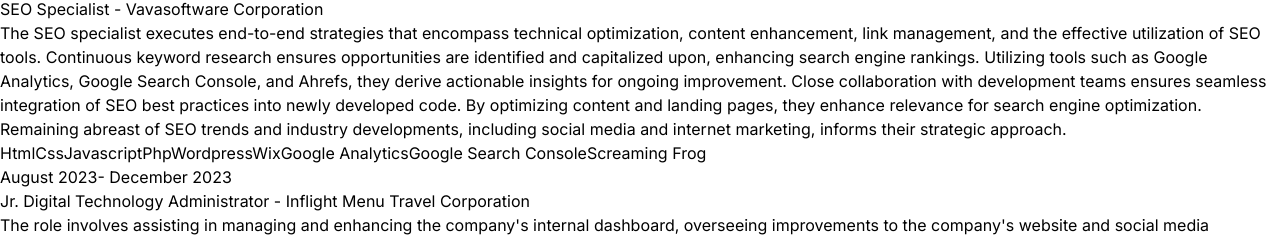
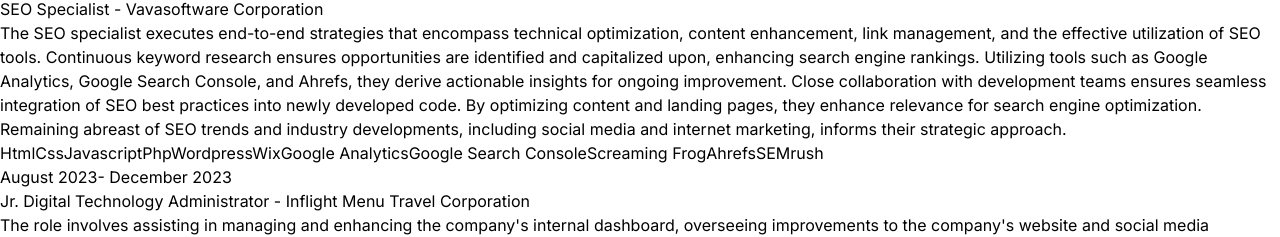
Before and after one commit to Sharvs-04/Sharvs-Web-Portfolio, a React (Vite) app: page / in a window 1280 px wide. Shown: the part 3291-3528 px from the top of the page. Built offline with nearby package versions, Linux system fonts and the light colour scheme.

Commit message:
new update for index.js

```diff
--- a/src/constants/index.js
+++ b/src/constants/index.js
@@ -10,7 +10,7 @@ export const EXPERIENCES = [
     role: "SEO Specialist",
     company: "Vavasoftware Corporation",
     description: `The SEO specialist executes end-to-end strategies that encompass technical optimization, content enhancement, link management, and the effective utilization of SEO tools. Continuous keyword research ensures opportunities are identified and capitalized upon, enhancing search engine rankings. Utilizing tools such as Google Analytics, Google Search Console, and Ahrefs, they derive actionable insights for ongoing improvement. Close collaboration with development teams ensures seamless integration of SEO best practices into newly developed code. By optimizing content and landing pages, they enhance relevance for search engine optimization. Remaining abreast of SEO trends and industry developments, including social media and internet marketing, informs their strategic approach.`,
-    technologies: ["Html", "Css", "Javascript", "Php", "Wordpress","Wix","Google Analytics","Google Search Console","Screaming Frog"],
+    technologies: ["Html", "Css", "Javascript", "Php", "Wordpress","Wix","Google Analytics","Google Search Console","Screaming Frog","Ahrefs","SEMrush"],
   },
   {
     year: "August 2023- December 2023",
```
